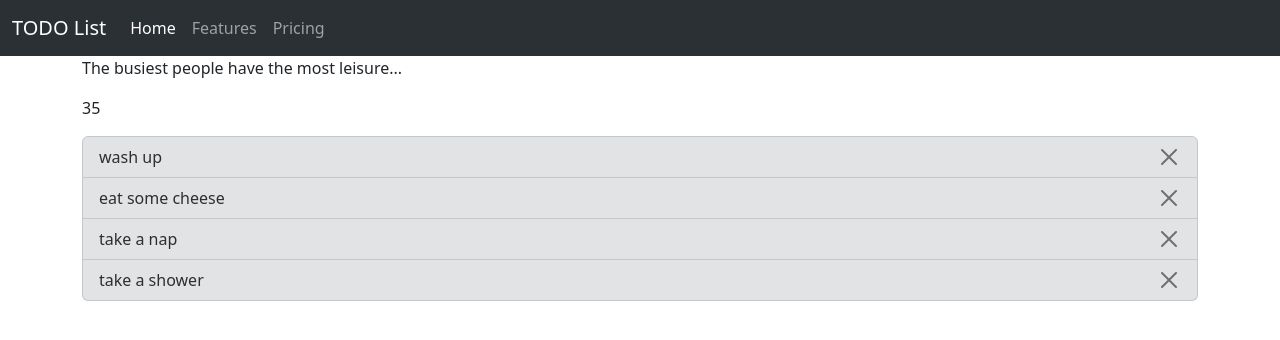
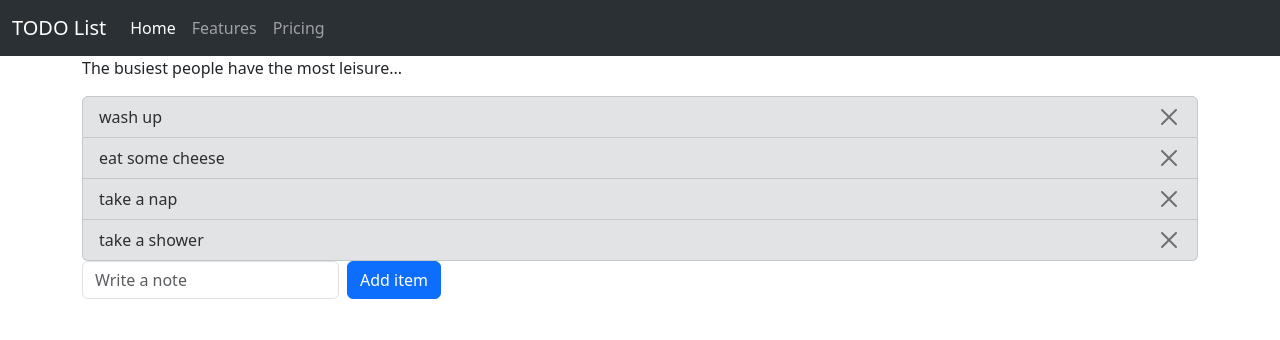
Before and after one commit to LuisaAlejandra/react-course, a React (Create React App) app: page / in a window 1280 px wide. Shown: the top 340 px of the page. Built offline with nearby package versions, Linux system fonts and the light colour scheme.

Commit message:
Add new item with refs

```diff
--- /dev/null
+++ b/src/AddItem.js
@@ -0,0 +1,33 @@
+import React, { Component } from "react";
+
+class AddItem extends Component {
+    constructor() {
+        super()
+        this.newItem = React.createRef();
+        this.handleAddItem = this.handleAddItem.bind(this)
+    }
+
+    handleAddItem(event) {
+        event.preventDefault();
+        // console.log(this.newItem.current.value)
+        const newItemAdd = this.newItem.current.value
+        this.props.onAddItem(newItemAdd)
+
+        this.newItem.current.value = "";
+    }
+
+    render() {
+        return(
+            <form className="row g-2" onSubmit={this.handleAddItem}>
+            <div className="col-auto">
+                <input type="text" className="form-control" placeholder="Write a note" ref={this.newItem}/>
+            </div>
+            <div className="col-auto">
+                <button type="submit" className="btn btn-primary mb-2">Add item</button>
+            </div>
+            </form>
+        )
+    }
+}
+
+export default AddItem
--- a/src/TodoComponent.js
+++ b/src/TodoComponent.js
@@ -1,37 +1,27 @@
 import React, {Component} from "react";
 import TodoItem from "./TodoItem";
+import AddItem from "./AddItem";
 
 class TodoComponent extends Component {
   constructor() {
     super();
     this.state = {
       todos: ["wash up", "eat some cheese", "take a nap", "take a shower"],
-      age: 30,
     };
-    this.handleOnClick = this.handleOnClick.bind(this);
     this.handleDelete = this.handleDelete.bind(this)
-  }
-
-  componentDidMount() {
-    setTimeout(() => {
-      this.setState({ age: 35 });
-    }, 5000);
-  }
-
-  // todoList = () => {
-  //   return this.state.todos.map((todo, index) => (
-  //     <li className="list-group-item">{todo}</li>
-  //   ))
-  // }
-
-  handleOnClick() {
-    alert(`you clicked me`);
+    this.handleAddItem = this.handleAddItem.bind(this)
   }
 
   handleDelete(item) {
     this.setState((prevState) => ({
       todos: prevState.todos.filter((val, index) => item !== val),
     }));
+  }
+
+  handleAddItem(newItem) {
+    this.setState((prevState) => ({
+        todos: [...prevState.todos, newItem]
+    }))
   }
 
   render() {
@@ -42,11 +32,11 @@ class TodoComponent extends Component {
     return (
       <>
         <div className="container">
-          <p onClick={this.handleOnClick}>
+          <p>
             The busiest people have the most leisure...
           </p>
-          <p>{this.state.age}</p>
           <ul className="list-group">{todoList}</ul>
+          <AddItem onAddItem={this.handleAddItem} />
         </div>
       </>
     );
```
Also changed, not shown: src/itemDat.js (added, +12 -0 lines).
